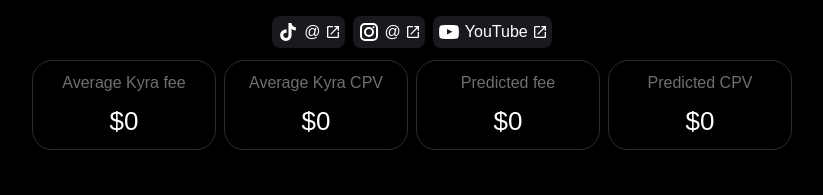
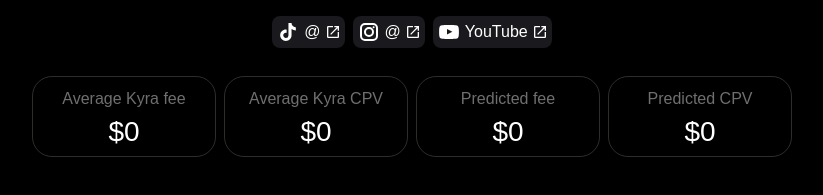
Before and after one commit to AndyDuLy/kyra-takehome, a Next.js app in the folder kyra-takehome/: page / in a window 1280 px wide. Shown: the part 205-400 px from the top of the page, without its empty margins (228-1051 px from the left). Built offline with nearby package versions, Linux system fonts and the light colour scheme.

Commit message:
override on css passdown by accident

```diff
--- a/kyra-takehome/src/app/client/components/atoms/card/card.module.css
+++ b/kyra-takehome/src/app/client/components/atoms/card/card.module.css
@@ -1,4 +1,4 @@
 .card {
-  padding: 16px;
-  margin: 16px;
+  padding-left: 16px;
+  padding-right: 16px;
 }
--- a/kyra-takehome/src/app/client/components/atoms/card/card.tsx
+++ b/kyra-takehome/src/app/client/components/atoms/card/card.tsx
@@ -2,13 +2,9 @@ import styles from "./card.module.css";
 
 interface CardProps {
   children: React.ReactNode;
-  props: any;
+  className?: string;
 }
 
-export default function Card({ children, props }: CardProps) {
-  return (
-    <div className={styles.card} {...props}>
-      {children}
-    </div>
-  );
+export default function Card({ children, className = "" }: CardProps) {
+  return <div className={`${styles.card} ${className}`}>{children}</div>;
 }
--- a/kyra-takehome/src/app/client/components/atoms/row-container/row-container.tsx
+++ b/kyra-takehome/src/app/client/components/atoms/row-container/row-container.tsx
@@ -2,13 +2,14 @@ import styles from "./row-container.module.css";
 
 interface RowContainerProps {
   children: React.ReactNode;
-  props?: any;
+  className?: string;
 }
 
-export default function RowContainer({ children, props }: RowContainerProps) {
+export default function RowContainer({
+  children,
+  className = "",
+}: RowContainerProps) {
   return (
-    <div className={styles.rowContainer} {...props}>
-      {children}
-    </div>
+    <div className={`${styles.rowContainer} ${className}`}>{children}</div>
   );
 }
--- a/kyra-takehome/src/app/client/components/molecules/bubble-container/bubble-container.tsx
+++ b/kyra-takehome/src/app/client/components/molecules/bubble-container/bubble-container.tsx
@@ -3,16 +3,14 @@ import Card from "@/app/client/components/atoms/card/card";
 
 interface BubbleContainerProps {
   children: React.ReactNode;
-  props?: any;
+  className?: string;
 }
 
 export default function BubbleContainer({
   children,
-  props,
+  className = "",
 }: BubbleContainerProps) {
   return (
-    <Card props={{ className: styles.bubbleContainer, ...props }}>
-      {children}
-    </Card>
+    <Card className={`${styles.bubbleContainer} ${className}`}>{children}</Card>
   );
 }
--- a/kyra-takehome/src/app/client/components/organisms/key-statistics/key-statistics.module.css
+++ b/kyra-takehome/src/app/client/components/organisms/key-statistics/key-statistics.module.css
@@ -1,18 +1,20 @@
 .keyStatistics {
-  padding-left: 16px;
-  padding-right: 16px;
+  padding-left: 0px;
+  padding-bottom: 0px;
   min-width: 150px;
   border-radius: var(--borders-border-radius);
   border: 1px solid var(--borders-color);
 }
 
 .keyStatistics h1 {
-  font-size: 26px;
-  margin-left: 4px;
-  margin-right: 4px;
-  margin-bottom: 12px;
+  font-size: 28px;
 }
 
 .keyStatistics h2 {
   font-size: 16px;
+  margin-bottom: 0px;
 }
+
+.keyStatisticsSection {
+  margin-top: 1rem;
+}
--- a/kyra-takehome/src/app/client/components/organisms/key-statistics/key-statistics.tsx
+++ b/kyra-takehome/src/app/client/components/organisms/key-statistics/key-statistics.tsx
@@ -10,12 +10,9 @@ interface KeyStatisticsProps {
 
 export default function KeyStatistics({ statisticsData }: KeyStatisticsProps) {
   return (
-    <RowContainer>
+    <RowContainer className={styles.keyStatisticsSection}>
       {statisticsData.map((statistic) => (
-        <BubbleContainer
-          props={{ className: styles.keyStatistics }}
-          key={statistic.title}
-        >
+        <BubbleContainer className={styles.keyStatistics} key={statistic.title}>
           <h2> {statistic.title} </h2>
           <h1> ${statistic.value} </h1>
         </BubbleContainer>
```
